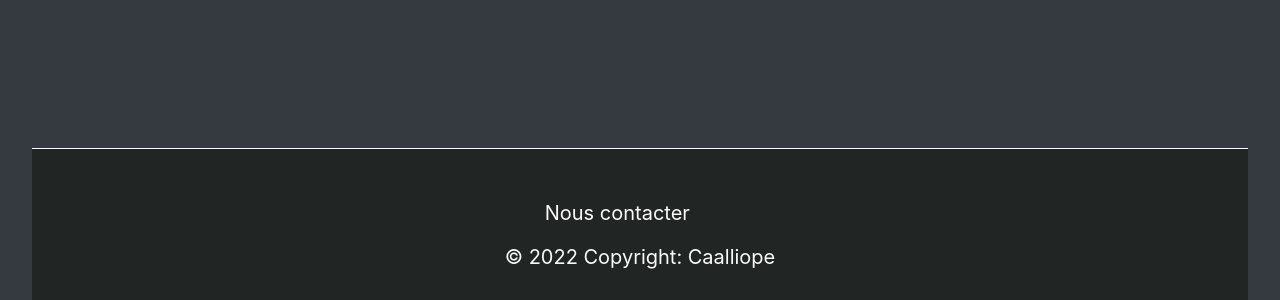
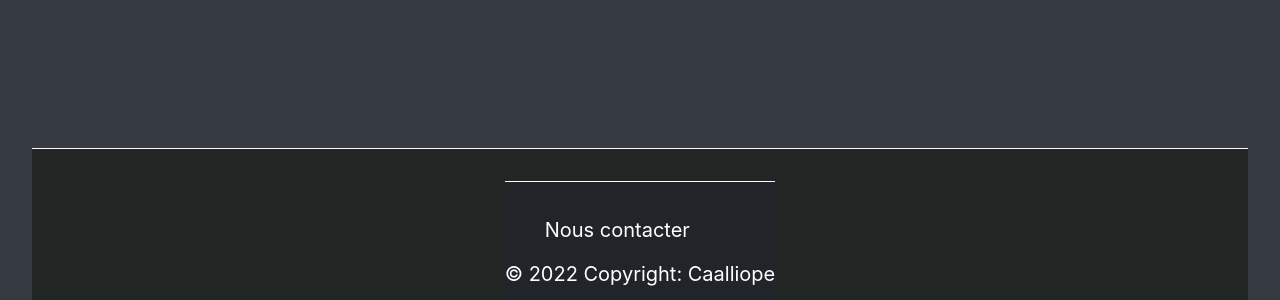
Before and after one commit to bascor1207/Project_Caalliope, a Next.js app in the folder caalliope_front/: page / in a window 1280 px wide. Shown: the part 652-952 px from the top of the page. Built offline with nearby package versions, Linux system fonts and the light colour scheme.

Commit message:
feat style Footer

```diff
--- a/caalliope_front/components/Footer.jsx
+++ b/caalliope_front/components/Footer.jsx
@@ -1,6 +1,8 @@
+import styles from '../styles/Footer.module.css';
+
 const Footer = () => {
     return (
-        <footer class="footer-caalliope">
+        <footer className={styles.footer}>
             <div class="container p-4">
                 <div class="row">
                     <div class="col-lg-3 col-md-6 mb-4 mb-md-0">
--- /dev/null
+++ b/caalliope_front/styles/Footer.module.css
@@ -0,0 +1,7 @@
+.footer {
+    padding: 1rem 0;
+    color: #FFF;
+    background-color: #212529;
+    text-align: center;
+    border-top: 1px solid #FFF;
+  }
```
Lines whose indentation alone changed are shown as unchanged.
